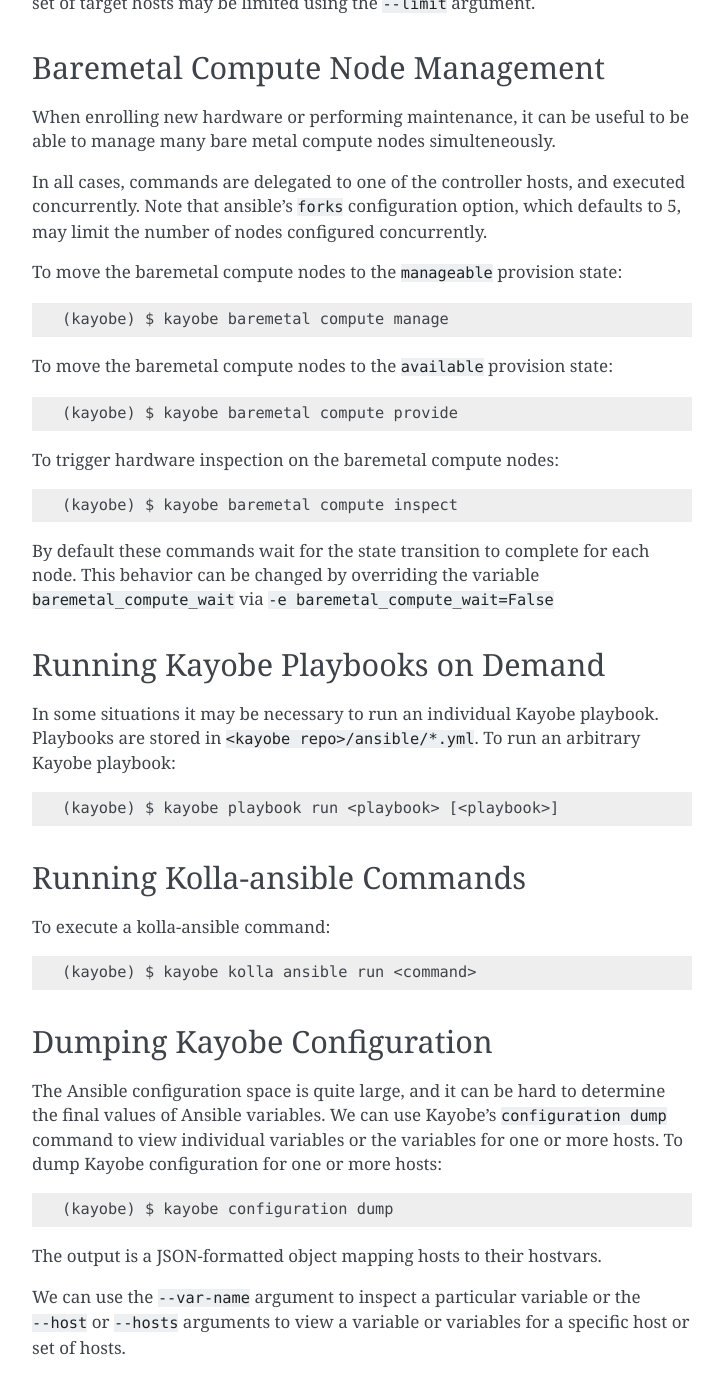
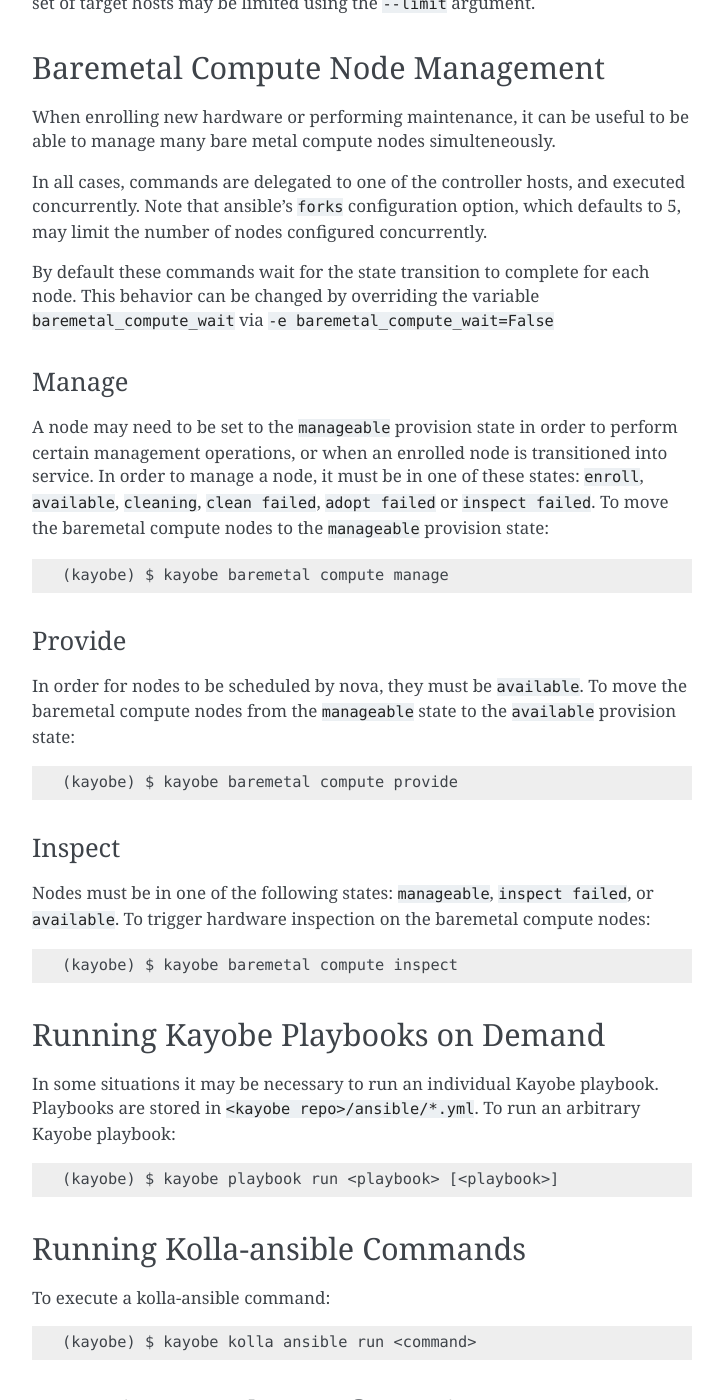
Before and after one commit to openstack/kayobe, a Sphinx documentation site: the page built from doc/source/administration.rst, in a window 1280 px wide and 1400 px high, scrolled down 2969 px. Shown: the whole window, without its empty margins (388-1111 px from the left). Built offline with Sphinx 7.4.7, drawn with Linux system fonts in a browser that asks for light colours.

Commit message:
Add more detail on baremetal compute state transitions

```diff
--- a/doc/source/administration.rst
+++ b/doc/source/administration.rst
@@ -135,21 +135,39 @@
 executed concurrently. Note that ansible's ``forks`` configuration option,
 which defaults to 5, may limit the number of nodes configured concurrently.
 
-To move the baremetal compute nodes to the ``manageable`` provision state::
+By default these commands wait for the state transition to complete for each
+node. This behavior can be changed by overriding the variable
+``baremetal_compute_wait`` via ``-e baremetal_compute_wait=False``
+
+Manage
+------
+
+A node may need to be set to the ``manageable`` provision state in order to
+perform certain management operations, or when an enrolled node is
+transitioned into service. In order to manage a node, it must be in one of
+these states: ``enroll``, ``available``, ``cleaning``, ``clean failed``,
+``adopt failed`` or ``inspect failed``. To move the baremetal compute nodes
+to the ``manageable`` provision state::
 
     (kayobe) $ kayobe baremetal compute manage
 
-To move the baremetal compute nodes to the ``available`` provision state::
+Provide
+-------
+
+In order for nodes to be scheduled by nova, they must be ``available``. To
+move the baremetal compute nodes from the ``manageable`` state to the
+``available`` provision state::
 
     (kayobe) $ kayobe baremetal compute provide
 
-To trigger hardware inspection on the baremetal compute nodes::
+Inspect
+-------
+
+Nodes must be in one of the following states: ``manageable``, ``inspect
+failed``, or ``available``. To trigger hardware inspection on the baremetal
+compute nodes::
 
     (kayobe) $ kayobe baremetal compute inspect
-
-By default these commands wait for the state transition to complete for each
-node. This behavior can be changed by overriding the variable
-``baremetal_compute_wait`` via ``-e baremetal_compute_wait=False``
 
 Running Kayobe Playbooks on Demand
 ==================================
```
